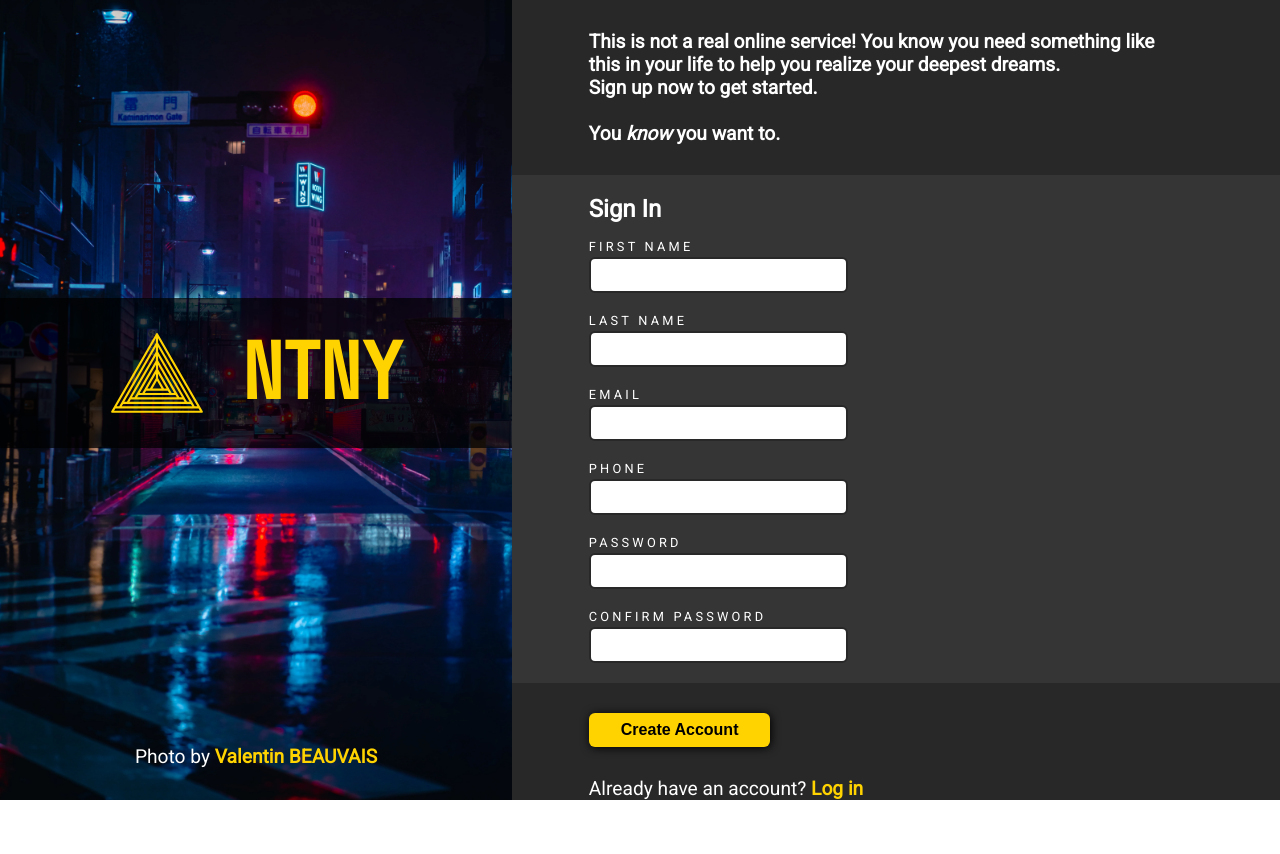
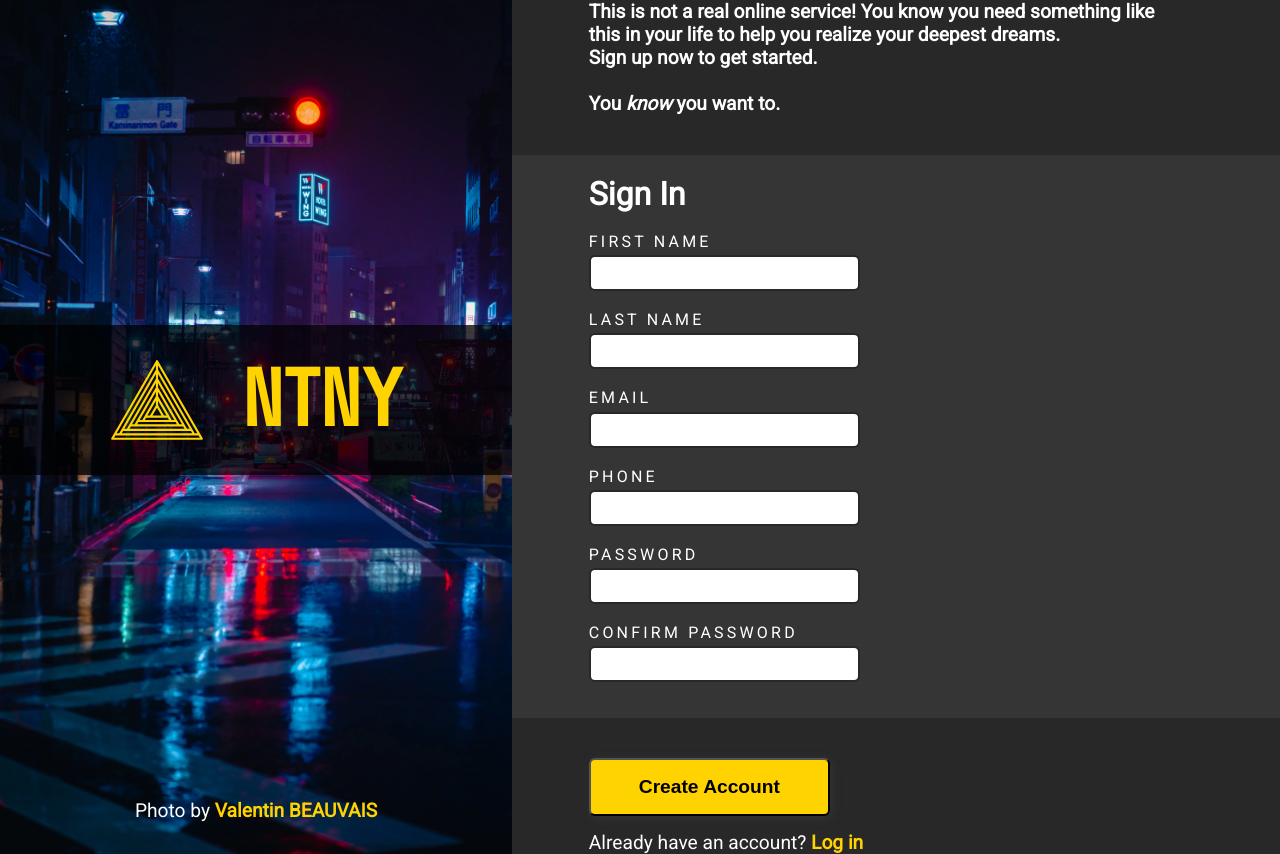
Before and after one commit to ntonyTR/form, a plain HTML site: page index.html in a window 1280 px wide. Before the commit the page ends 800 px from the top, so only its background shows below. Drawn offline with Linux system fonts and the light colour scheme.

Commit message:
corregi los estilos

```diff
--- a/styles.css
+++ b/styles.css
@@ -16,10 +16,10 @@
 body {
   height: 100vh;
   display: flex;
+  flex-wrap: wrap;
   font-family:'Roboto', sans-serif;
+  font-size: 1.2rem;
   color: white;
-  font-size: 1.2rem;
-  flex-wrap: wrap;
 }
 
 .background {
@@ -30,95 +30,46 @@ body {
   display: flex;
   flex-direction: column;
   align-items: center;
+  flex: 2;
+}
+
+.title-container{
+  width: 100%;
+  padding: 30px 0;
+  margin: auto;
+  display: flex;
   justify-content: center;
-  flex: 2;
+  align-items: center;
+  background-color: rgba(0, 0, 0, 0.75);
 }
 
 .logo {
   height: 5rem;
 }
 
-.title-container{
-  width: 100%;
-  background-color: rgba(0, 0, 0, 0.75);
-  display: flex;
-  justify-content: center;
-  align-items: center;
-  padding: 30px 0;
-  margin: auto;
+div>h1 {
+  font-family: 'Share Tech', sans-serif;
+  margin-left: 1ch;
+  font-size: 5rem;
+  color: var(--color-link);
 }
 
-div>h1 {
-  font-family: 'Share Tech', sans-serif;
-  font-size: 5rem;
-  color: var(--color-link);
-  margin-left: 1ch;
+.background>footer{
+  margin-bottom: 2rem;
 }
 
 .main-content{
   min-width: 480px;
   display: flex;
+  flex: 3;
   flex-direction: column;
   justify-content: center;
   background-color: var(--color-fondo);
-  flex: 3;
-}
-
-.background>footer{
-  margin-bottom: 2rem;
-  color: white;
-}
-
-p>a{
-  color: var(--color-link);
-  font-weight: bold;
-  text-decoration: none;
-}
-
-.form-element {
-  display: flex;
-  flex-direction: column;
-  width: 24ch;
-  margin-right: 30px;
 }
 
 .main-content > :first-child {
   font-weight: bolder;
-  margin: 30px 0;
-}
-
-.main-content > :last-child {
-  margin-top: 30px;
-}
-
-[type="submit"] + p {
-  margin-top: 30px;
-}
-
-fieldset {
-  display: flex;
-  flex-wrap: wrap;
-  gap: 20px;
-  border: none;
-}
-
-legend {
-  margin-bottom: 1rem;
-  font-weight: bold;
-  font-size: 1.5rem;
-}
-
-label {
-  font-size: .8rem;
-  letter-spacing: .2rem;
-}
-
-input {
-  font-size: 1.2rem;
-  border-radius: 6px;
-  border: 2px solid var(--color-fondo);
-  margin-top: 3px;
-  padding: 5px 10px;
+  margin-bottom: 40px;
 }
 
 form {
@@ -127,28 +78,65 @@ form {
   padding: 20px 0;
 }
 
-.rl-padding {
-  padding-left: 10%;
-  padding-right: 15%;
+fieldset {
+  display: flex;
+  flex-wrap: wrap;
+  border: none;
 }
 
-button{
-  padding: .5rem 2rem;
-  background-color: var(--color-link);
-  box-shadow: 1px 1px 10px black;
-  cursor: pointer;
-  font-size: 1rem;
-  border: none;
-  border-radius: 6px;
+legend {
+  margin-bottom: 1rem;
   font-weight: bold;
+  font-size: 2rem;
 }
 
-input:focus {
+.form-element {
+  width: 24ch;
+  margin-right: 60px;
+  margin-bottom: 1rem;
+}
+
+label {
+  font-size: 1rem;
+  letter-spacing: .2rem;
+}
+
+input {
+  font-size: 1.2rem;
+  border-radius: 6px;
+  border: 2px solid var(--color-fondo);
+  margin-top: .2rem;
+  padding: 5px 10px;
+}
+
+input:focus, button:hover {
   box-shadow: 0 0 5px 2px var(--color-link);
   outline: none;
   border: 2px solid var(--color-link);
 }
 
-/* input:invalid {
-  background-color: red;
-} */
+.main-content > :last-child {
+  margin-top: 40px;
+}
+
+button{
+  padding: 1rem 3rem;
+  margin-bottom: 	15px;
+  background-color: var(--color-link);
+  box-shadow: 2px 2px 10px var(--color-fondo-claro);
+  font-size: 1.2rem;
+  font-weight: bold;
+  border-radius: 6px;
+  cursor: pointer;
+}
+
+a{
+  color: var(--color-link);
+  font-weight: bold;
+  text-decoration: none;
+}
+
+.rl-padding {
+  padding-left: 10%;
+  padding-right: 15%;
+}
```
